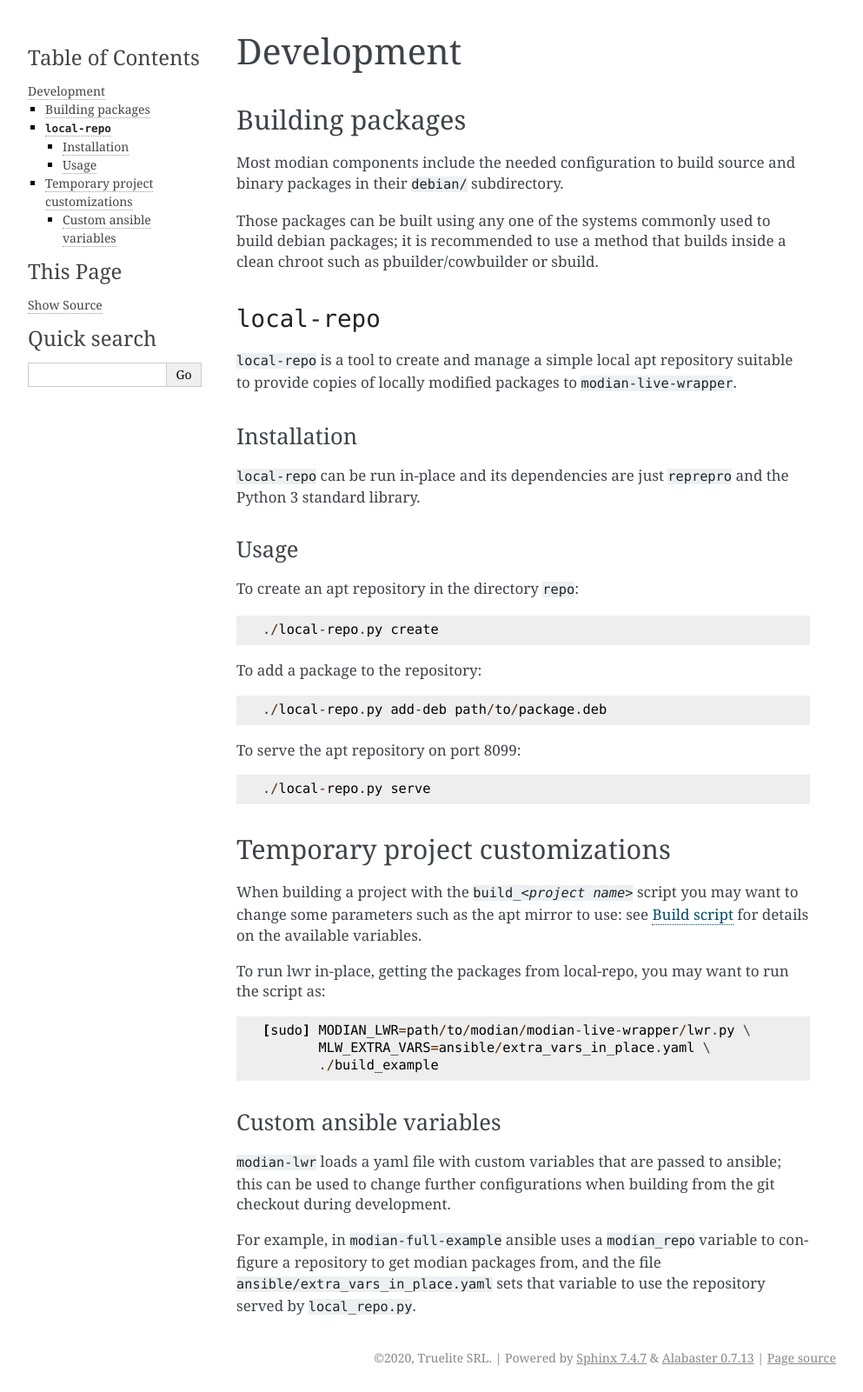
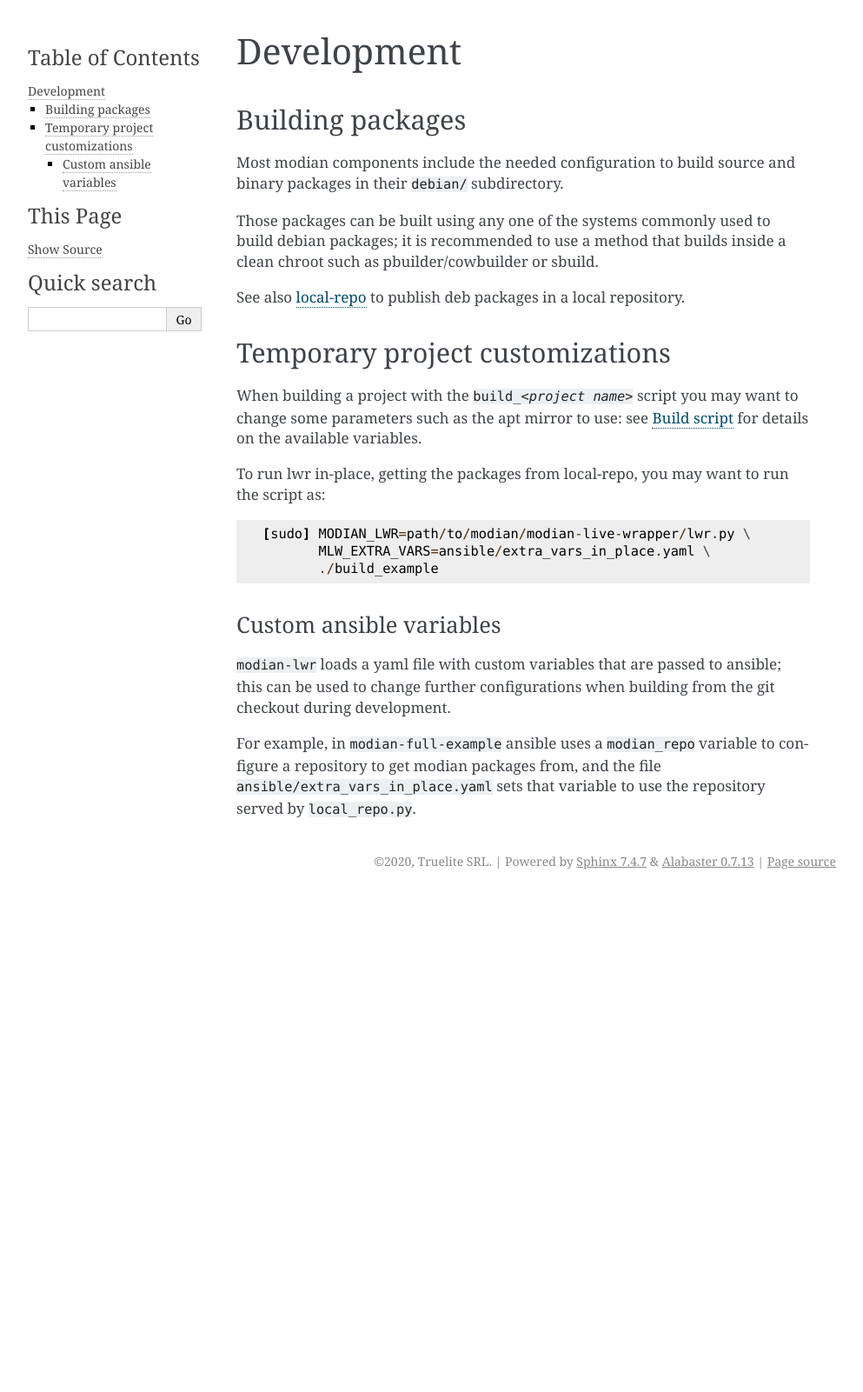
Before and after one commit to Truelite/modian, a Sphinx documentation site: the page built from docs/modian-examples/devel.rst, in a window 1280 px wide. Shown: the whole page at 87% size, without its empty margins (148-1141 px from the left). Built offline with Sphinx 7.4.7, drawn with Linux system fonts in a browser that asks for light colours; after the commit the page ends 1030 px from its top, so only the background shows below that.

Commit message:
Better docs for the examples

```diff
--- a/docs/index.rst
+++ b/docs/index.rst
@@ -11,7 +11,7 @@ Welcome to Modian's documentation!
    :caption: Contents:
 
    system_description
-   modian-full-example/index
+   modian-examples/index
    modian-live-wrapper/index
    modian-install/index
 
--- a/docs/modian-full-example/devel.rst
+++ b/docs/modian-examples/devel.rst
@@ -12,33 +12,8 @@ Those packages can be built using any one of the systems commonly used
 to build debian packages; it is recommended to use a method that builds
 inside a clean chroot such as pbuilder/cowbuilder or sbuild.
 
-``local-repo``
-==============
-
-``local-repo`` is a tool to create and manage a simple local apt
-repository suitable to provide copies of locally modified packages to
-``modian-live-wrapper``.
-
-Installation
-------------
-
-``local-repo`` can be run in-place and its dependencies are just
-``reprepro`` and the Python 3 standard library.
-
-Usage
------
-
-To create an apt repository in the directory ``repo``::
-
-   ./local-repo.py create
-
-To add a package to the repository::
-
-   ./local-repo.py add-deb path/to/package.deb
-
-To serve the apt repository on port 8099::
-
-   ./local-repo.py serve
+See also :ref:`local-repo <local_repo>` to publish deb packages in a
+local repository.
 
 Temporary project customizations
 ================================
--- a/docs/modian-live-wrapper/project.rst
+++ b/docs/modian-live-wrapper/project.rst
@@ -11,7 +11,7 @@ A pretty minimal example is available in this repository as
 ``modian-live-example`` and is described in this document.
 
 A more complete example that includes modian features other than
-modian-lwr is documented under :doc:`../modian-full-example/index`.
+modian-lwr is documented under :doc:`../modian-examples/index`.
 
 Directory structure
 ===================
```
Also changed, not shown: docs/modian-examples/index.rst (added, +27 -0 lines), docs/modian-examples/utils.rst (added, +54 -0 lines), docs/modian-full-example/index.rst (deleted, +0 -13 lines), docs/modian-examples/quickstart.rst (renamed from docs/modian-full-example/quickstart.rst).
